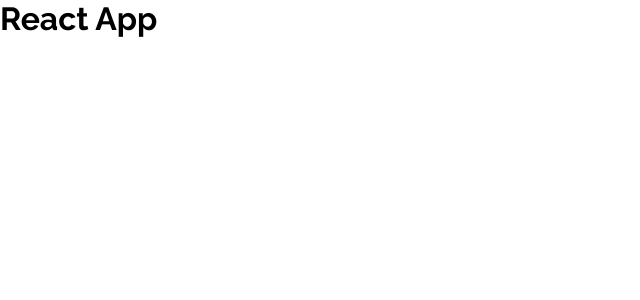
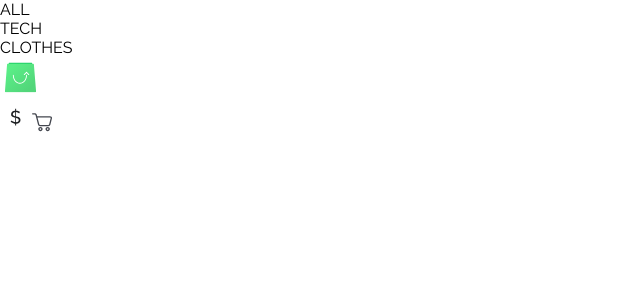
Before and after one commit to AnselemOdims/Mini-Shop, a React (Create React App) app: page / in a window 1280 px wide. Shown: the top 300 px of the page, without its empty margins (0-640 px from the left). Built offline with nearby package versions, Linux system fonts and the light colour scheme.

Commit message:
Feat: create the NavBar component

```diff
--- a/src/App.js
+++ b/src/App.js
@@ -1,11 +1,12 @@
 import { Component } from 'react';
+
+import NavBar from './components/NavBar';
+
 class App extends Component {
-
   render() {
-
     return (
       <div className="App">
-        <h1>React App</h1>
+        <NavBar />
       </div>
     );
   }
--- a/src/components/NavBar.js
+++ b/src/components/NavBar.js
@@ -0,0 +1,30 @@
+import { Component } from 'react';
+
+import Logo from '../assets/images/logo.svg';
+import Dollar from '../assets/images/dollar.svg';
+import Cart from '../assets/images/cart.svg';
+
+class NavBar extends Component {
+  render() {
+    return (
+      <header>
+        <nav>
+          <ul>
+            <li>ALL</li>
+            <li>TECH</li>
+            <li>CLOTHES</li>
+          </ul>
+        </nav>
+        <div>
+          <img src={Logo} alt="site logo" />
+        </div>
+        <div>
+          <img src={Dollar} alt="site logo" />
+          <img src={Cart} alt="site logo" />
+        </div>
+      </header>
+    );
+  }
+}
+
+export default NavBar;
--- a/src/index.js
+++ b/src/index.js
@@ -7,5 +7,5 @@
 root.render(
   <React.StrictMode>
     <App />
-  </React.StrictMode>
+  </React.StrictMode>,
 );
```
Also changed, not shown: .eslintrc.json, src/assets/images/cart.svg (renamed from src/assets/images/Vector.svg).
